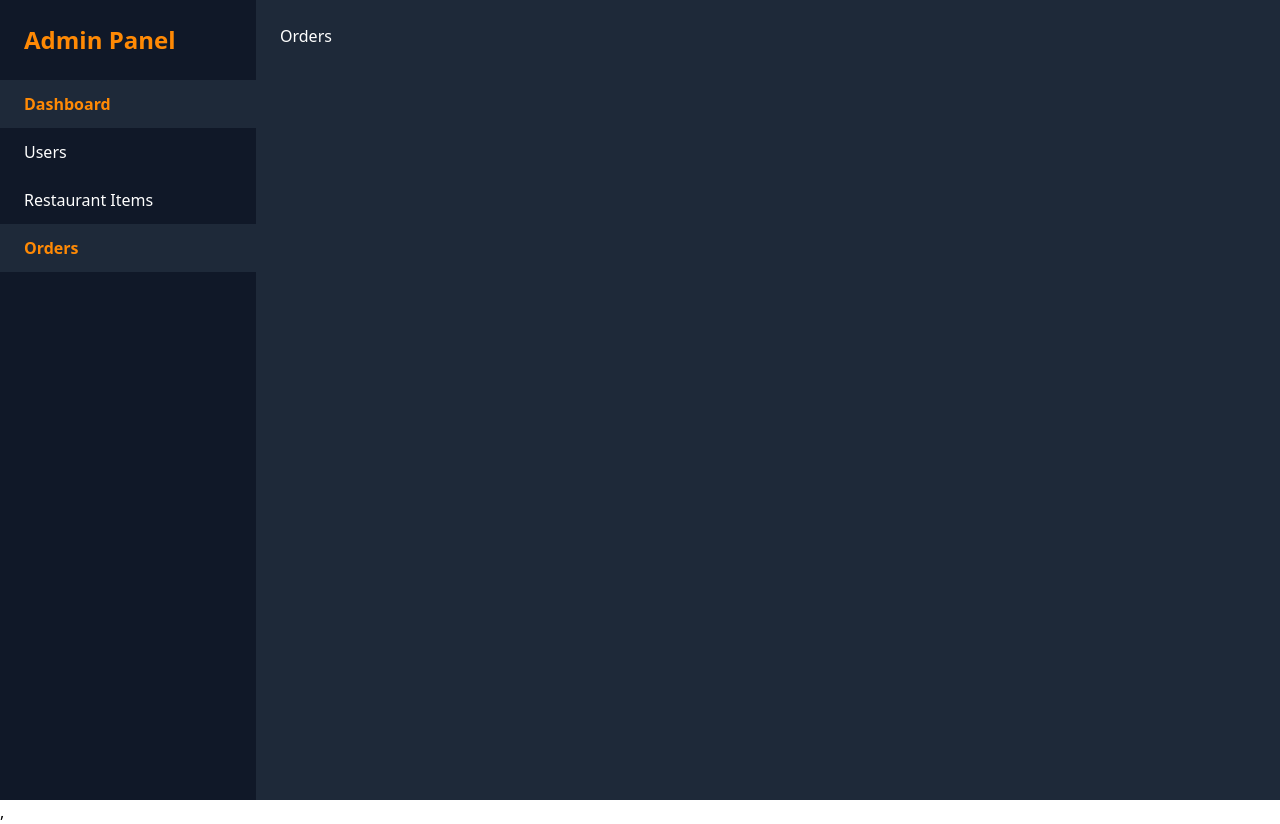
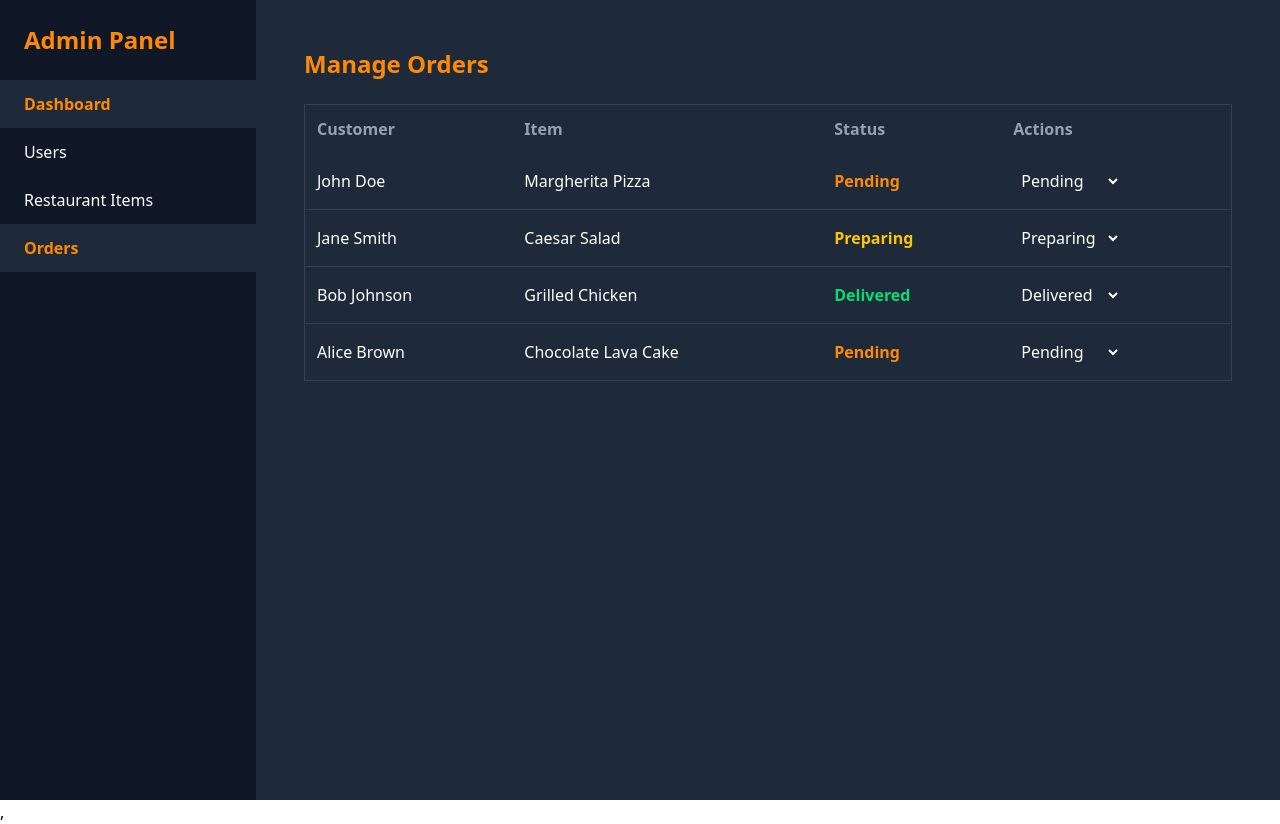
Before and after one commit to Code-with-Dinesh/Restro, a React app in the folder Frontend/: page /admin/orders in a window 1280 px wide. Built offline with nearby package versions, Linux system fonts and the light colour scheme; the HTML template or start-up script is replaced by a standard one.

Commit message:
feat: update Home and Orders pages with enhanced UI and order management functionality

```diff
--- a/Frontend/src/pages/Home.jsx
+++ b/Frontend/src/pages/Home.jsx
@@ -1,28 +1,30 @@
 import React from "react";
-
+import { Link } from "react-router-dom";
 export default function Home() {
   return (
-    <div className="max-w-7xl mx-auto p-6">
-      <h1 className="text-4xl font-bold text-orange-400 mb-6">Welcome to RestoHub</h1>
-      <p className="text-gray-300 mb-8">
-        Discover the best restaurants and order your favorite food online.
-      </p>
+    <div className="relative max-w-full h-[70vh] flex items-center justify-start overflow-hidden bg-amber-400">
+      {/* Unsplash Dish Image */}
+      <img
+        src="https://images.unsplash.com/photo-1600891964599-f61ba0e24092?auto=format&fit=crop&w=1470&q=80"
+        alt="Dish"
+        className="absolute top-0 right-0 h-full w-full object-cover object-right opacity-70 md:opacity-90 transition-transform duration-1000 ease-in-out transform hover:scale-105"
+      />
 
-      {/* Example Sections */}
-      <section className="grid md:grid-cols-3 gap-6">
-        <div className="bg-gray-800 p-6 rounded-2xl shadow hover:shadow-lg transition">
-          <h2 className="text-xl font-semibold text-orange-400 mb-2">Top Dishes</h2>
-          <p className="text-gray-400">Explore our top-rated dishes from local restaurants.</p>
-        </div>
-        <div className="bg-gray-800 p-6 rounded-2xl shadow hover:shadow-lg transition">
-          <h2 className="text-xl font-semibold text-orange-400 mb-2">Popular Restaurants</h2>
-          <p className="text-gray-400">Find the most loved restaurants near you.</p>
-        </div>
-        <div className="bg-gray-800 p-6 rounded-2xl shadow hover:shadow-lg transition">
-          <h2 className="text-xl font-semibold text-orange-400 mb-2">Exclusive Offers</h2>
-          <p className="text-gray-400">Grab exclusive discounts and special deals.</p>
-        </div>
-      </section>
+      {/* Gradient Overlay */}
+      <div className="absolute inset-0 bg-gradient-to-r from-amber-600/80 via-amber-400/60 to-transparent"></div>
+
+      {/* Text Content */}
+      <div className="relative z-10 max-w-2xl px-6 md:px-12 text-center md:text-left">
+        <h1 className="text-5xl md:text-6xl font-extrabold text-white drop-shadow-xl mb-4 tracking-tight">
+          RestoHub
+        </h1>
+        <p className="text-lg md:text-xl text-gray-100 mb-6 leading-relaxed">
+          Discover the finest dishes from top restaurants. Order your favorite meals quickly and enjoy culinary delights at your doorstep.
+        </p>
+       <Link to="/menu"> <button className="bg-orange-500 cursor-pointer hover:bg-orange-600 transform hover:scale-105 text-white font-semibold px-6 py-3 rounded-full shadow-xl transition duration-300">
+          Order Now
+        </button></Link>
+      </div>
     </div>
   );
 }
--- a/Frontend/src/pages/admin/Orders.jsx
+++ b/Frontend/src/pages/admin/Orders.jsx
@@ -1,9 +1,86 @@
-import React from 'react'
+import React, { useState } from "react";
 
-const Orders = () => {
+// Sample orders data
+const initialOrders = [
+  { id: 1, customer: "John Doe", item: "Margherita Pizza", status: "Pending" },
+  { id: 2, customer: "Jane Smith", item: "Caesar Salad", status: "Preparing" },
+  { id: 3, customer: "Bob Johnson", item: "Grilled Chicken", status: "Delivered" },
+  { id: 4, customer: "Alice Brown", item: "Chocolate Lava Cake", status: "Pending" },
+];
+
+// Possible status options
+const statusOptions = ["Pending", "Confirmed", "Preparing", "Delivered", "Canceled"];
+
+export default function Orders() {
+  const [orders, setOrders] = useState(initialOrders);
+
+  // Update order status
+  const handleStatusChange = (id, newStatus) => {
+    setOrders(
+      orders.map((order) => (order.id === id ? { ...order, status: newStatus } : order))
+    );
+  };
+
   return (
-    <div>Orders</div>
-  )
+    <div className="p-6 space-y-6">
+      <h1 className="text-2xl font-bold text-orange-400">Manage Orders</h1>
+
+      <div className="overflow-x-auto">
+        <table className="min-w-full text-left border border-gray-700">
+          <thead>
+            <tr className="bg-gray-800 text-gray-400">
+              <th className="p-3">Customer</th>
+              <th className="p-3">Item</th>
+              <th className="p-3">Status</th>
+              <th className="p-3">Actions</th>
+            </tr>
+          </thead>
+          <tbody>
+            {orders.map((order) => (
+              <tr
+                key={order.id}
+                className="border-b border-gray-700 hover:bg-gray-800 transition"
+              >
+                <td className="p-3">{order.customer}</td>
+                <td className="p-3">{order.item}</td>
+                <td
+                  className={`p-3 font-semibold ${
+                    order.status === "Delivered"
+                      ? "text-green-400"
+                      : order.status === "Preparing"
+                      ? "text-yellow-400"
+                      : order.status === "Canceled"
+                      ? "text-red-400"
+                      : "text-orange-400"
+                  }`}
+                >
+                  {order.status}
+                </td>
+                <td className="p-3 space-x-2">
+                  <select
+                    value={order.status}
+                    onChange={(e) => handleStatusChange(order.id, e.target.value)}
+                    className="bg-gray-800 text-white p-1 rounded"
+                  >
+                    {statusOptions.map((status) => (
+                      <option key={status} value={status}>
+                        {status}
+                      </option>
+                    ))}
+                  </select>
+                </td>
+              </tr>
+            ))}
+            {orders.length === 0 && (
+              <tr>
+                <td colSpan={4} className="p-3 text-center text-gray-400">
+                  No orders found
+                </td>
+              </tr>
+            )}
+          </tbody>
+        </table>
+      </div>
+    </div>
+  );
 }
-
-export default Orders
```
